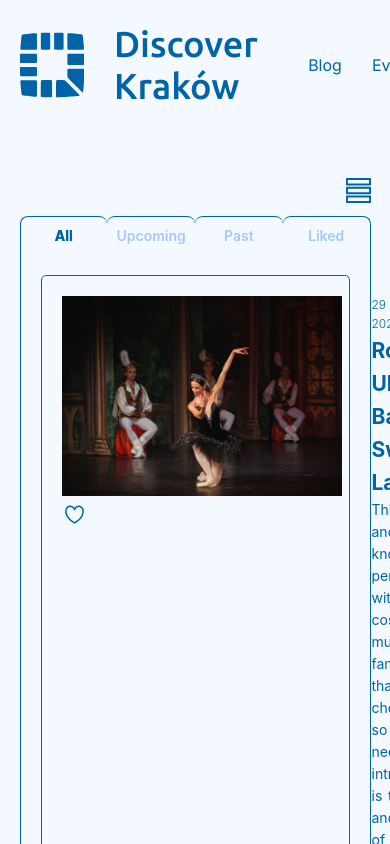
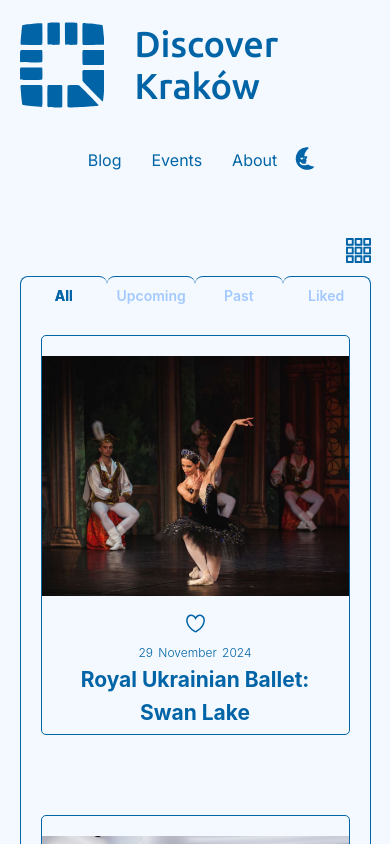
Before and after one commit to FedkoAnastasiia/discover-krakow-blog, a Next.js app: page /events in a window 390 px wide. Shown: the top 844 px of the page. Built offline with nearby package versions, Linux system fonts and the light colour scheme.

Commit message:
event list view adaptive style

```diff
--- a/app/events/page.tsx
+++ b/app/events/page.tsx
@@ -77,7 +77,7 @@ const Events = () => {
     <div className="eventsContainer">
       <div className="eventViewChange">
         <button className="iconButton" onClick={() => setGridView(!gridView)}>
-          {gridView ? <GridView /> : <ListView />}
+          {gridView ? <ListView /> : <GridView />}
         </button>
       </div>
       <Tabs
--- a/components/EventPrewiew/index.scss
+++ b/components/EventPrewiew/index.scss
@@ -47,6 +47,45 @@
       font-size: 12px;
       word-spacing: 2px;
       font-weight: 300;
+    }
+  }
+
+  @media (max-width: 1280px) {
+    height: 300px;
+  }
+
+  @media (max-width: 1024px) {
+    img {
+      width: 230px;
+      height: 180px;
+    }
+  }
+
+  @media (max-width: 768px) {
+    flex-direction: column;
+    align-items: center;
+    overflow: scroll;
+    gap: 5px;
+    height: 400px;
+
+    .descriptionContainer {
+      align-items: center;
+
+      h2 {
+        text-align: center;
+      }
+    }
+
+    .imageContainer {
+      display: flex;
+      flex-direction: column;
+      align-items: center;
+      gap: 15px;
+
+      img {
+        width: 350px;
+        height: 240px;
+      }
     }
   }
 
--- a/components/Header/index.scss
+++ b/components/Header/index.scss
@@ -20,4 +20,8 @@
       fill: rgb(var(--primary-color));
     }
   }
+
+  @media (max-width: 640px) {
+    flex-direction: column;
+  }
 }
```
